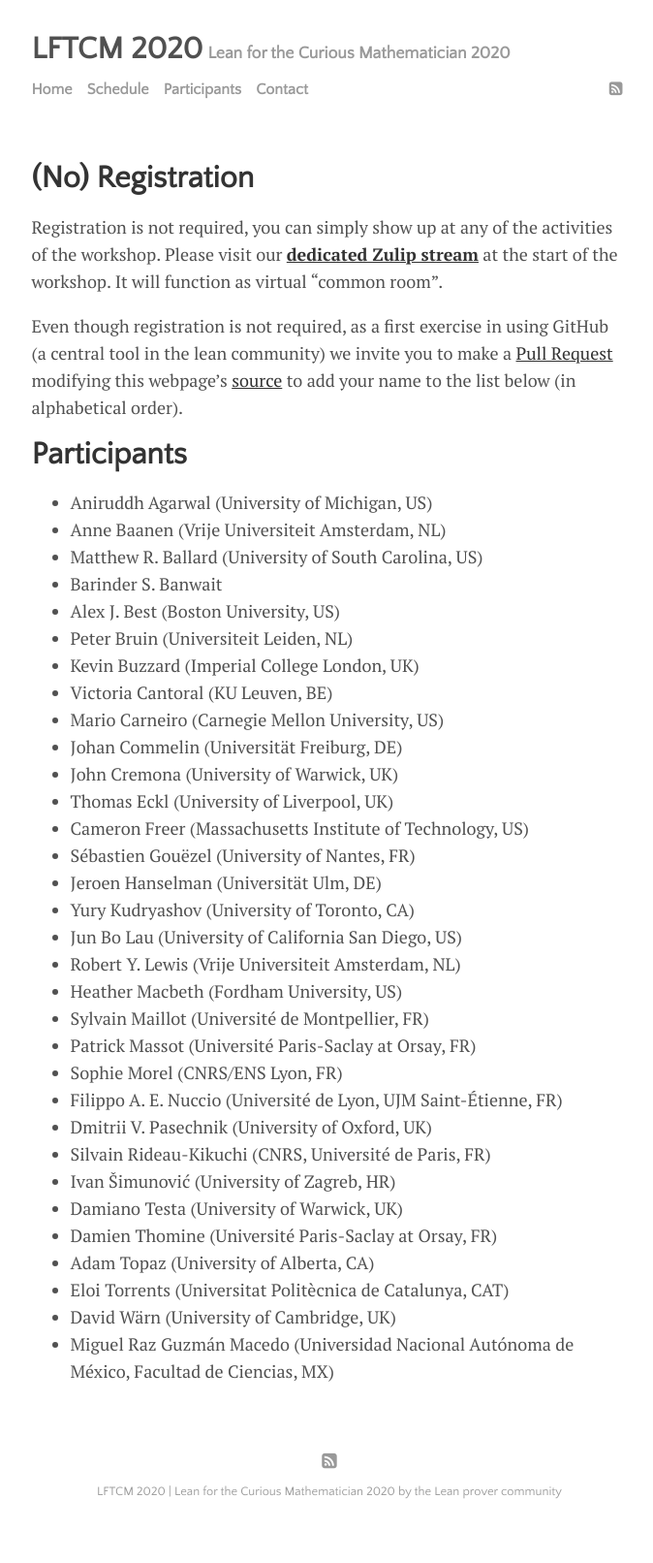
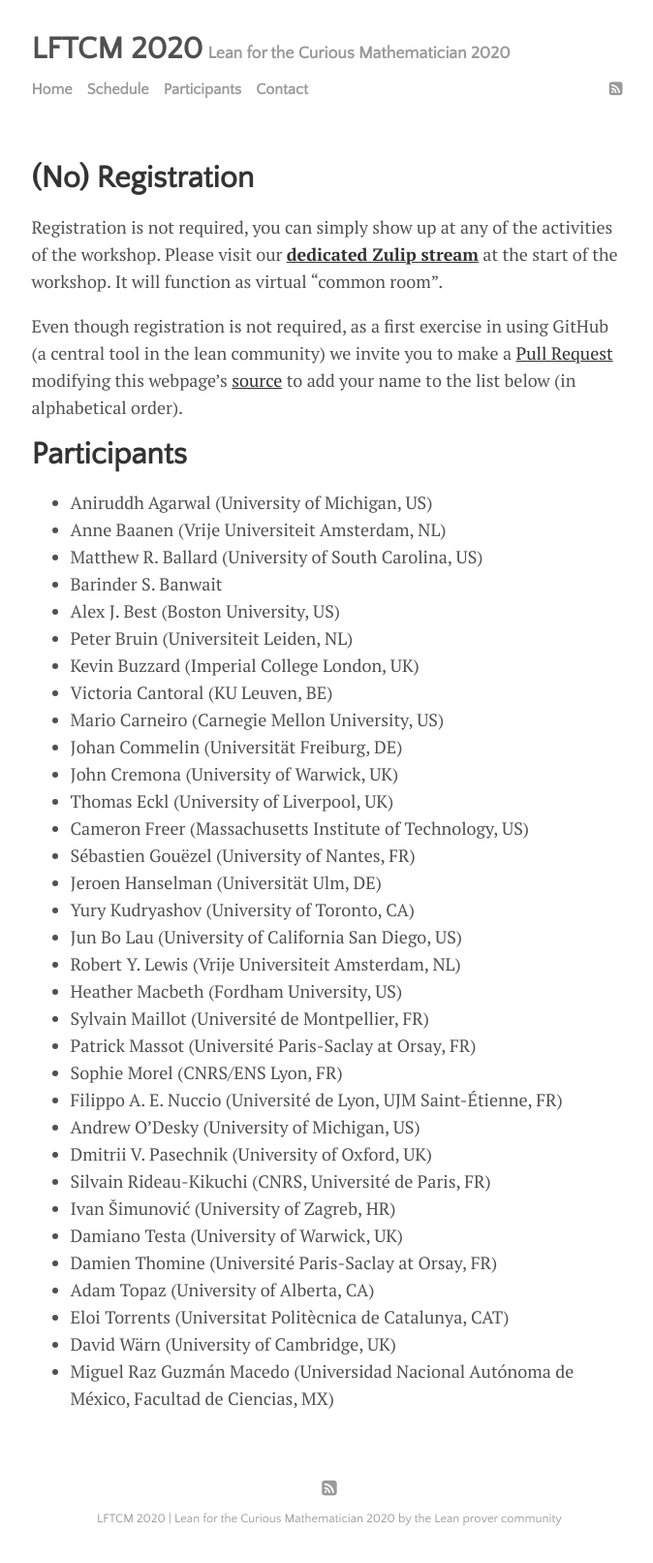
Before and after one commit to leanprover-community/lftcm2020, a Jekyll site: the page built from docs/participants.md, in a window 1280 px wide. Shown: the whole page at 97% size, without its empty margins (300-974 px from the left). Built offline with Jekyll 4.4.1, drawn with Linux system fonts in a browser that asks for light colours; before the commit the page ends 1584 px from its top, so only the background shows below that.

Commit message:
Update participants.md

```diff
--- a/docs/participants.md
+++ b/docs/participants.md
@@ -47,6 +47,7 @@
 * Patrick Massot (Université Paris-Saclay at Orsay, FR)
 * Sophie Morel (CNRS/ENS Lyon, FR)
 * Filippo A. E. Nuccio (Université de Lyon, UJM Saint-Étienne, FR)
+* Andrew O'Desky (University of Michigan, US)
 * Dmitrii V. Pasechnik (University of Oxford, UK)
 * Silvain Rideau-Kikuchi (CNRS, Université de Paris, FR)
 * Ivan Šimunović (University of Zagreb, HR)
```
